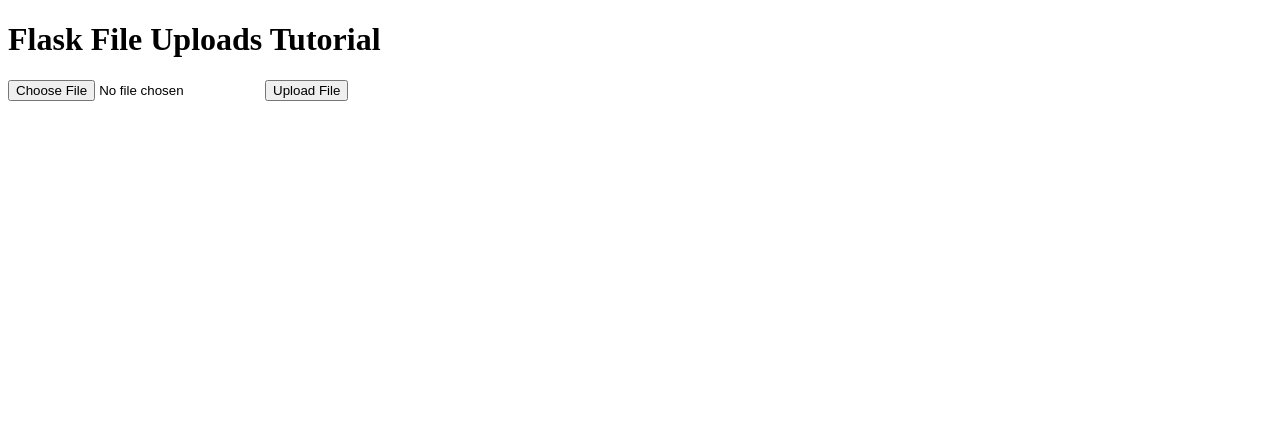
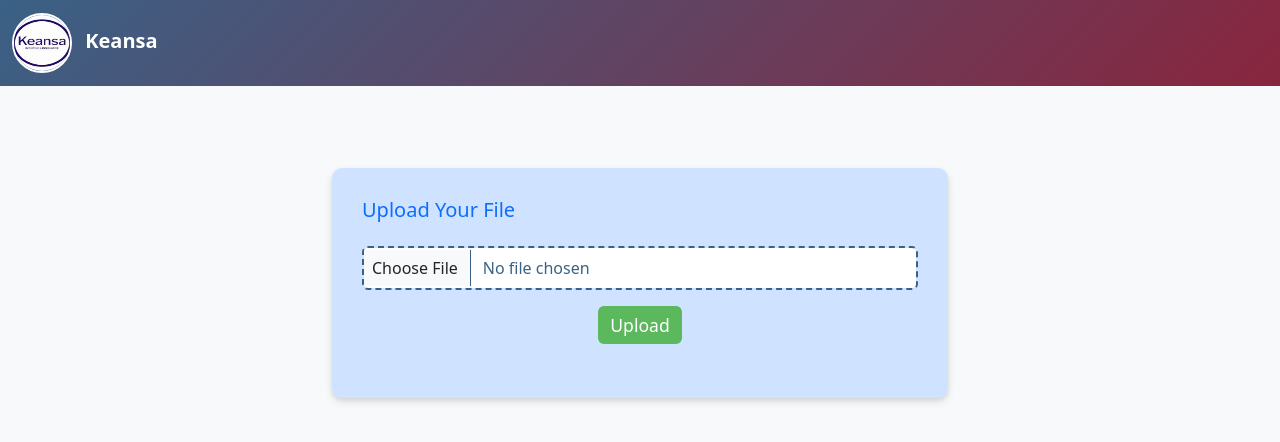
Before and after one commit to NilankanBanerjee/Automation_project, a Flask app: page / in a window 1280 px wide. Shown: the top 442 px of the page. Run offline with Flask 3, Linux system fonts and the light colour scheme; some libraries are stand-ins or nearby versions.

Commit message:
Updated upload file container styling and navbar color

```diff
--- /dev/null
+++ b/static/css/Style.css
@@ -0,0 +1,70 @@
+/* Custom Styles */
+body {
+    background-color: #f8f9fa;
+  }
+
+  .navbar {
+    background: linear-gradient(135deg, #3a6186, #89253e); /* Gradient color for navbar */
+  }
+
+  .navbar-brand {
+    color: #fff;
+    font-weight: bold;
+  }
+
+  .navbar-brand img {
+    border: 2px solid #fff;
+  }
+
+  .card {
+    border: none;
+    border-radius: 10px;
+  }
+
+  .card-header {
+    background-color: #5d6d7e;
+    color: #fff;
+    font-size: 1.2rem;
+    text-align: center;
+  }
+
+  .card-body {
+    padding: 30px;
+    background-color: #f7f7f7; /* Light gray background for upload container */
+    border-radius: 10px;
+    box-shadow: 0 4px 8px rgba(0, 0, 0, 0.1); /* Light shadow for better visibility */
+  }
+
+  .btn-primary {
+    background-color: #5cb85c; /* Green color for upload button */
+    border: none;
+    font-size: 1.1rem;
+  }
+
+  .btn-primary:hover {
+    background-color: #4cae4c;
+  }
+
+  #fileInput {
+    color: #3a6186;
+    border: 2px dashed #3a6186;
+    padding: 8px;
+  }
+
+  #fileInput:focus {
+    outline: none;
+    border-color: #2c3e50;
+  }
+
+  #fileInfo {
+    font-size: 0.9rem;
+    color: #6c757d;
+  }
+
+  #flashMessage {
+    color: #155724;
+    background-color: #d4edda;
+    border-color: #c3e6cb;
+    font-size: 0.9rem;
+    margin-bottom: 20px;
+  }
--- /dev/null
+++ b/static/js/index.js
@@ -0,0 +1,14 @@
+// Hide flash message after 3 seconds
+setTimeout(function() {
+    const flashMessage = document.getElementById('flashMessage');
+    if (flashMessage) {
+      flashMessage.style.display = 'none';
+    }
+  }, 3000);
+
+  // Display selected file name
+  document.getElementById('fileInput').addEventListener('change', function() {
+    const fileInfo = document.getElementById('fileInfo');
+    const fileName = this.files[0] ? this.files[0].name : '';
+    fileInfo.textContent = `Selected file: ${fileName}`;
+  });
--- a/templates/index.html
+++ b/templates/index.html
@@ -1,18 +1,69 @@
 <!DOCTYPE html>
 <html lang="en">
 <head>
-    <meta charset="UTF-8">
-    <meta http-equiv="X-UA-Compatible" content="IE=edge">
-    <meta name="viewport" content="width=device-width, initial-scale=1.0">
-    <title>Home</title>
+  <meta charset="UTF-8">
+  <meta name="viewport" content="width=device-width, initial-scale=1.0">
+  <title>Keansa - File Upload</title>
+
+  <!-- Bootstrap CSS -->
+  <link href="https://cdn.jsdelivr.net/npm/bootstrap@5.3.2/dist/css/bootstrap.min.css" rel="stylesheet">
+
+  <!-- Font Awesome for Icons -->
+  <link href="https://cdnjs.cloudflare.com/ajax/libs/font-awesome/6.5.2/css/all.min.css" rel="stylesheet">
+
+  <!-- Link to external stylesheet -->
+  <link rel="stylesheet" href="{{ url_for('static', filename='css/style.css') }}">
+
 </head>
 <body>
-    <h1>Flask File Uploads Tutorial</h1>
 
-    <form method='POST' enctype='multipart/form-data'>
-        {{form.hidden_tag()}}
-        {{form.file()}}
-        {{form.submit()}}
-    </form>
+  <!-- Navbar -->
+  <nav class="navbar fixed-top">
+    <div class="container-fluid">
+      <a class="navbar-brand" href="#">
+        <img src="{{ url_for('static', filename='keansa logo.jpg') }}" alt="Keansa Logo" height="60" width="60" class="rounded-circle me-2">
+        Keansa
+      </a>
+    </div>
+  </nav>
+
+  <!-- Main Content Area -->
+   <br><br><br>
+  <div class="container-fluid mt-5 pt-5 ">
+    <div class="row justify-content-center ">
+
+      <!-- Upload Form -->
+      <div class="col-md-6 mx-auto p-8 ">
+        <div class="card shadow-sm ">
+
+          <div class="card-body bg-primary-subtle">
+            <h5 class="mb-0 text-primary">Upload Your File</h5><br>
+
+            <form id="uploadForm" class="d-flex flex-column align-items-center mb-3" action="{{ url_for('home') }}" method="POST" enctype="multipart/form-data">
+              {{ form.hidden_tag() }}
+              <input
+                type="file"
+                class="form-control mb-3"
+                id="fileInput"
+                name="file"
+                required>
+              <button type="submit" class="btn btn-primary">Upload</button>
+            </form>
+            <div id="fileInfo" class="mt-2"></div>
+            <div id="fileContent" class="file-content mt-4"></div>
+          </div>
+        </div>
+      </div>
+
+    </div>
+  </div>
+
+  <!-- Bootstrap JS & Popper.js -->
+  <script src="https://cdn.jsdelivr.net/npm/@popperjs/core@2.11.8/dist/umd/popper.min.js"></script>
+  <script src="https://cdn.jsdelivr.net/npm/bootstrap@5.3.2/dist/js/bootstrap.bundle.min.js"></script>
+
+  <!-- Link to external JavaScript file -->
+  <script src="{{ url_for('static', filename='js/index.js') }}"></script>
+
 </body>
 </html>
```
Also changed, not shown: Style.css (+83 -0 lines), index.js (+54 -0 lines), static/keansa logo.jpg (added), templates/Style.css (deleted), templates/index.js (deleted), 4 other files.
